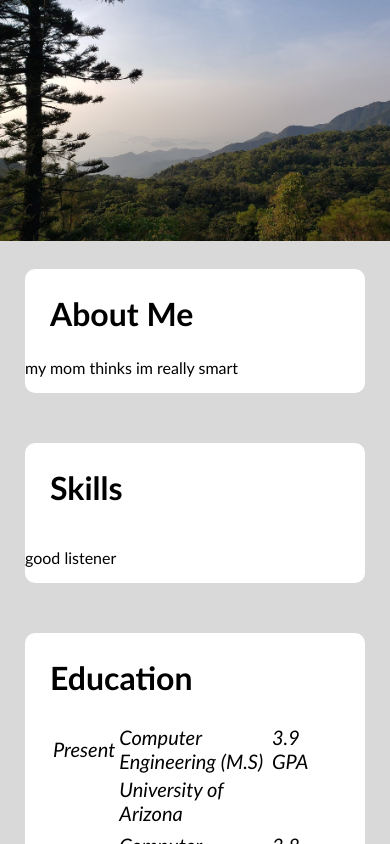
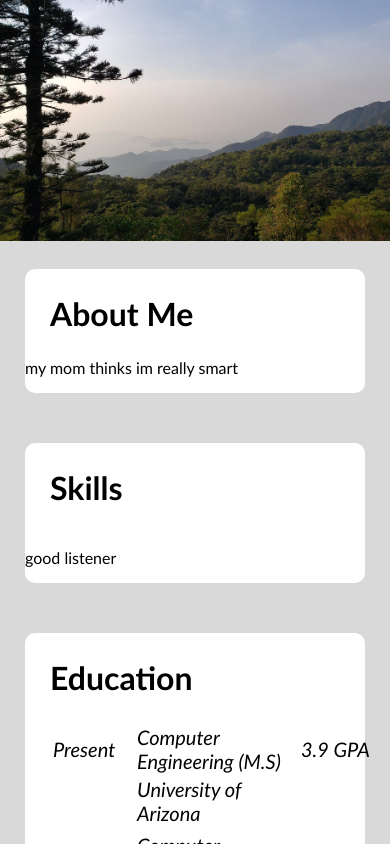
Before and after one commit to SeaBass917/SeaBass917.github.io, a plain HTML site: page index.html in a window 390 px wide. Drawn offline with Linux system fonts and the light colour scheme.

Commit message:
Education Table less overlap in mobile

```diff
--- a/index.html
+++ b/index.html
@@ -81,7 +81,7 @@
                     <h1>Education</h1>
                     <table>
                         <tr>
-                            <td>Present</td> <td>Computer Engineering (M.S)</td> <td>3.9 GPA</td>
+                            <td>Present</td> <td>Computer Engineering (M.S)</td> <td>3.9&nbsp;GPA</td>
                         </tr>
                         <tr>
                             <td></td>        <td>University of Arizona</td>      <td></td>
@@ -90,7 +90,7 @@
                             <td></td>        <td></td>      <td></td>
                         </tr>
                         <tr>
-                            <td>2019</td>    <td>Computer Engineering (B.S)</td>      <td>3.8 GPA</td>
+                            <td>2019</td>    <td>Computer Engineering (B.S)</td>      <td>3.8&nbsp;GPA</td>
                         </tr>
                         <tr>
                             <td></td>        <td>University of Arizona</td>      <td></td>
--- a/style/index.css
+++ b/style/index.css
@@ -217,6 +217,12 @@ div#education table{
     font-size: 20px;
     width: 100%;
 }
+div#education tr td:nth-child(1){
+    min-width: 80px;
+}
+div#education tr td:nth-child(3){
+    min-width: 40px;
+}
 div#education{
     display: flex;
     flex-direction: row;
@@ -230,7 +236,7 @@ div#education img{
 }
 @media screen and (max-width: 1500px){
     div#education table{
-        width: 80%;
+        width: 95%;
     }
     div#education{
         flex-direction: column;
```
